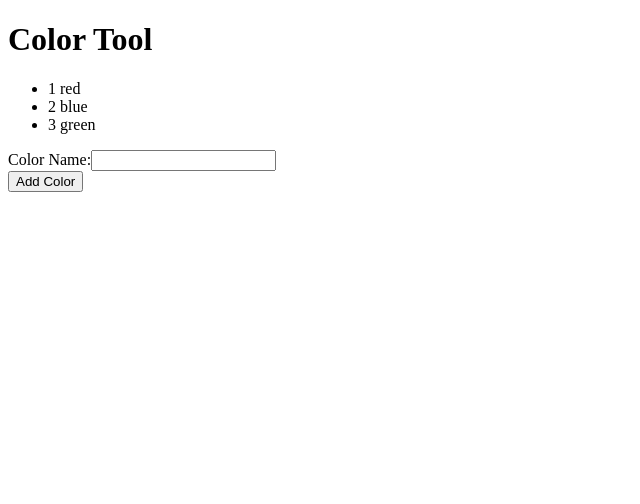
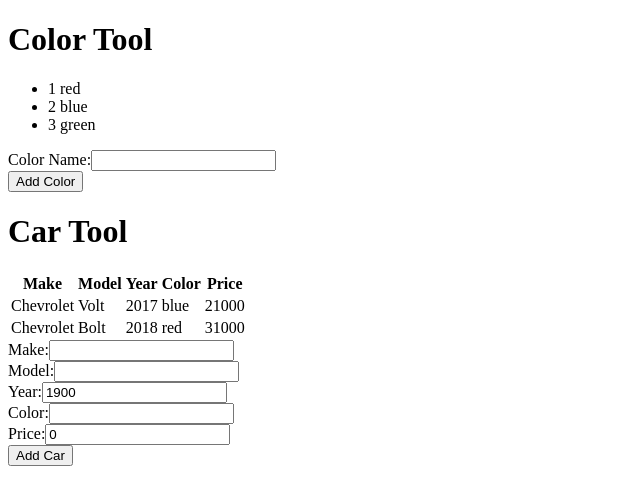
Before and after one commit to training4developers/angular_02122018, an Angular app: page / in a window 1280 px wide. Shown: the top 504 px of the page, without its empty margins (0-640 px from the left). Built offline with nearby package versions, Linux system fonts and the light colour scheme.

Commit message:
added code demos

```diff
--- a/src/app/app.component.html
+++ b/src/app/app.component.html
@@ -1 +1,2 @@
 <color-home></color-home>
+<car-home></car-home>
--- a/src/app/app.module.ts
+++ b/src/app/app.module.ts
@@ -2,6 +2,7 @@
 import { NgModule } from '@angular/core';
 
 import { ColorToolModule } from './color-tool/color-tool.module';
+import { CarToolModule } from './car-tool/car-tool.module';
 
 import { AppComponent } from './app.component';
 
@@ -11,7 +12,7 @@
     AppComponent
   ],
   imports: [
-    BrowserModule, ColorToolModule,
+    BrowserModule, ColorToolModule, CarToolModule,
   ],
   providers: [],
   bootstrap: [AppComponent]
--- /dev/null
+++ b/src/app/car-tool/car-tool.module.ts
@@ -0,0 +1,14 @@
+import { NgModule } from '@angular/core';
+import { CommonModule } from '@angular/common';
+import { ReactiveFormsModule } from '@angular/forms';
+
+import { CarHomeComponent } from './components/car-home/car-home.component';
+
+@NgModule({
+  imports: [
+    CommonModule, ReactiveFormsModule,
+  ],
+  declarations: [CarHomeComponent],
+  exports: [CarHomeComponent],
+})
+export class CarToolModule { }
--- /dev/null
+++ b/src/app/car-tool/components/car-home/car-home.component.html
@@ -0,0 +1,53 @@
+<h1>{{message}}</h1>
+
+<table>
+  <thead>
+    <tr>
+      <th>Make</th>
+      <th>Model</th>
+      <th>Year</th>
+      <th>Color</th>
+      <th>Price</th>
+    </tr>
+  </thead>
+  <tbody>
+    <tr *ngFor="let car of cars">
+      <td>{{car.make}}</td>
+      <td>{{car.model}}</td>
+      <td>{{car.year}}</td>
+      <td>{{car.color}}</td>
+      <td>{{car.price}}</td>
+    </tr>
+  </tbody>
+</table>
+
+<form [formGroup]="carForm">
+
+  <div>
+    <label for="make-input">Make:</label>
+    <input type="text" id="makeInput" formControlName="make">
+  </div>
+
+  <div>
+    <label for="model-input">Model:</label>
+    <input type="text" id="modelInput" formControlName="model">
+  </div>
+
+  <div>
+    <label for="year-input">Year:</label>
+    <input type="number" id="yearInput" formControlName="year">
+  </div>
+
+  <div>
+    <label for="color-input">Color:</label>
+    <input type="text" id="colorInput" formControlName="color">
+  </div>
+
+  <div>
+    <label for="price-input">Price:</label>
+    <input type="number" id="priceInput" formControlName="price">
+  </div>
+
+  <button type="button" (click)="addCar()">Add Car</button>
+
+</form>
--- /dev/null
+++ b/src/app/car-tool/components/car-home/car-home.component.ts
@@ -0,0 +1,52 @@
+import { Component, OnInit } from '@angular/core';
+import { FormGroup, FormBuilder } from '@angular/forms';
+
+import { Car } from '../../models/car';
+
+@Component({
+  selector: 'car-home',
+  templateUrl: './car-home.component.html',
+  styleUrls: ['./car-home.component.css']
+})
+export class CarHomeComponent implements OnInit {
+
+  public message = 'Car Tool';
+
+  public carForm: FormGroup;
+
+  public cars: Car[] = [
+    { id: 1, make: 'Chevrolet', model: 'Volt', year: 2017, color: 'blue', price: 21000.00 },
+    { id: 2, make: 'Chevrolet', model: 'Bolt', year: 2018, color: 'red', price: 31000.00 },
+  ];
+
+  // private fb: FormBuilder;
+
+  // constructor(fb: FormBuilder) {
+  //   this.fb = fb;
+  // }
+
+  constructor(private fb: FormBuilder) { }
+
+  ngOnInit() {
+    this.carForm = this.fb.group({
+      make: [ '' ],
+      model: [ '' ],
+      year: [ 1900 ],
+      color: [ '' ],
+      price: [ 0 ],
+    });
+  }
+
+  addCar() {
+
+    this.cars = this.cars.concat({
+      id: Math.max(...this.cars.map(c => c.id)) + 1,
+      make: this.carForm.value.make,
+      model: this.carForm.value.model,
+      year: this.carForm.value.year,
+      color: this.carForm.value.color,
+      price: this.carForm.value.price,
+    });
+  }
+
+}
--- /dev/null
+++ b/src/app/car-tool/models/car.ts
@@ -0,0 +1,8 @@
+export interface Car {
+  id: number;
+  make: string;
+  model: string;
+  year: number;
+  color: string;
+  price: number;
+}
```
Also changed, not shown: src/app/car-tool/components/car-home/car-home.component.css (added), 1 other file (tests, documents, lock files or other folders).
